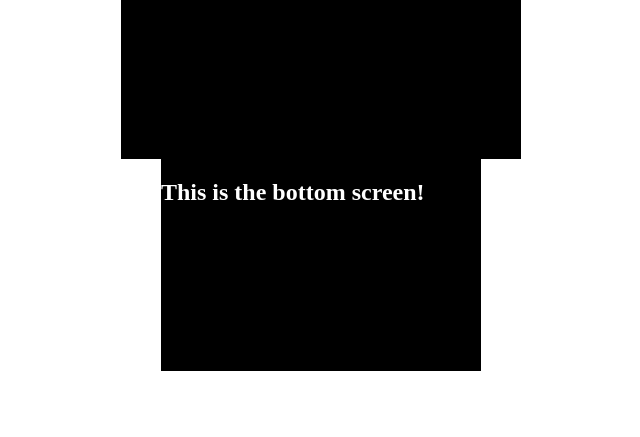
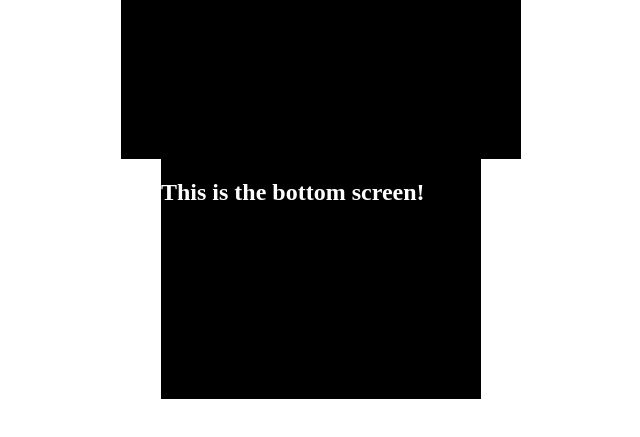
Before and after one commit to TheBlueRuby/basic-3ds-site, a plain HTML site: page index.html in a window 1280 px wide. Shown: the part 61-498 px from the top of the page, without its empty margins (319-959 px from the left). Drawn offline with Linux system fonts and the light colour scheme.

Commit message:
changed screen size to fit better hopefully

```diff
--- a/css/3ds.css
+++ b/css/3ds.css
@@ -17,7 +17,7 @@ body>div {
 
 #bottom {
     width: 320px;
-    height: 212px;
+    height: 240px;
     background: #000;
     color: #fff;
 }
```
